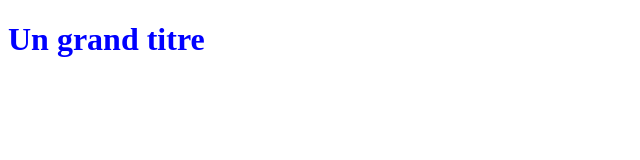
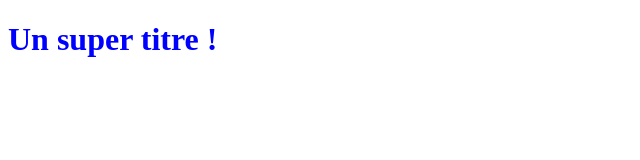
Before and after one commit to aghiles-gherrab/OpenclassroomsProject, a plain HTML site: page index.html in a window 1280 px wide. Shown: the whole page, without its empty margins (0-640 px from the left). Drawn offline with Linux system fonts and the light colour scheme.

Commit message:
Revert "revert test"
This reverts commit 2f17cb52f3c4b3e5ce3d1e97c7957ad28dc73dd8.

```diff
--- a/index.html
+++ b/index.html
@@ -5,6 +5,6 @@
    <link rel="stylesheet" type="text/css" href="styles.css">
 </head>
 <body>
-   <h1>Un grand titre</h1>
+   <h1>Un super titre !</h1>
 </body>
 </html>
```
